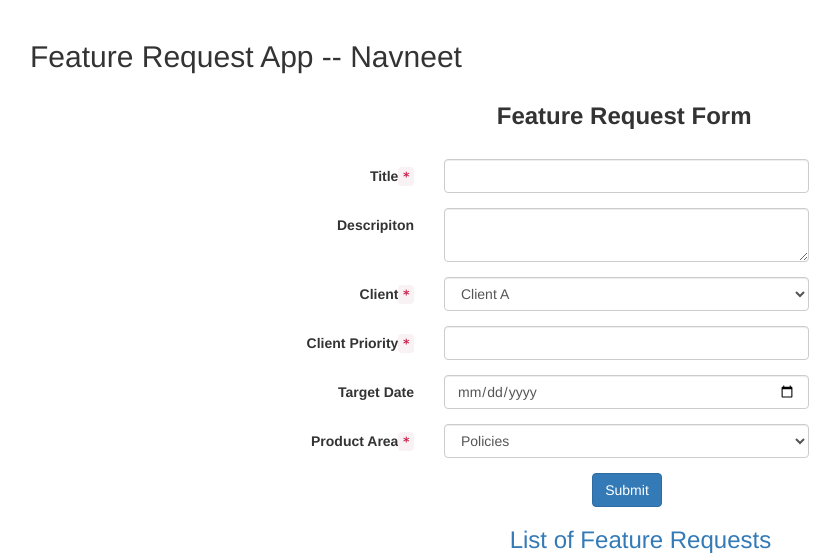
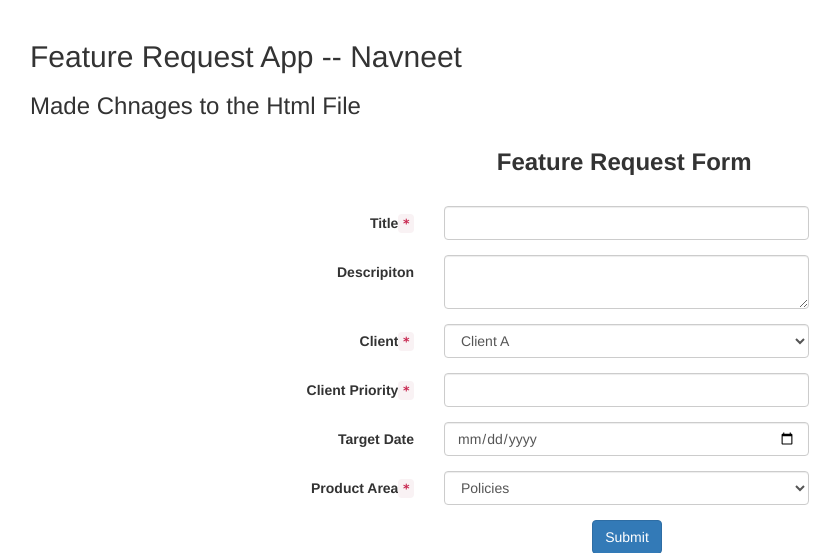
Before and after one commit to pachasaheb/FeatureRequestApplication, a Flask app: page / in a window 1280 px wide. Shown: the part 62-615 px from the top of the page, without its empty margins (40-880 px from the left). Run offline with Flask 2, Linux system fonts and the light colour scheme; some libraries are stand-ins or nearby versions.

Commit message:
Adding a tag h3 -- Made changes to file

```diff
--- a/app/templates/featureRequestForm.html
+++ b/app/templates/featureRequestForm.html
@@ -23,6 +23,7 @@
 <body>
     {% block content %}
     <h2>Feature Request App -- Navneet</h2>
+    <h3>Made Chnages to the Html File</h3>
     <div class="container" style="width:52%; margin-right: 26%;">
         <div class="col-md-offset-2">
             <h3 style="text-align: center;"><b>Feature Request Form</b></h3>
```
